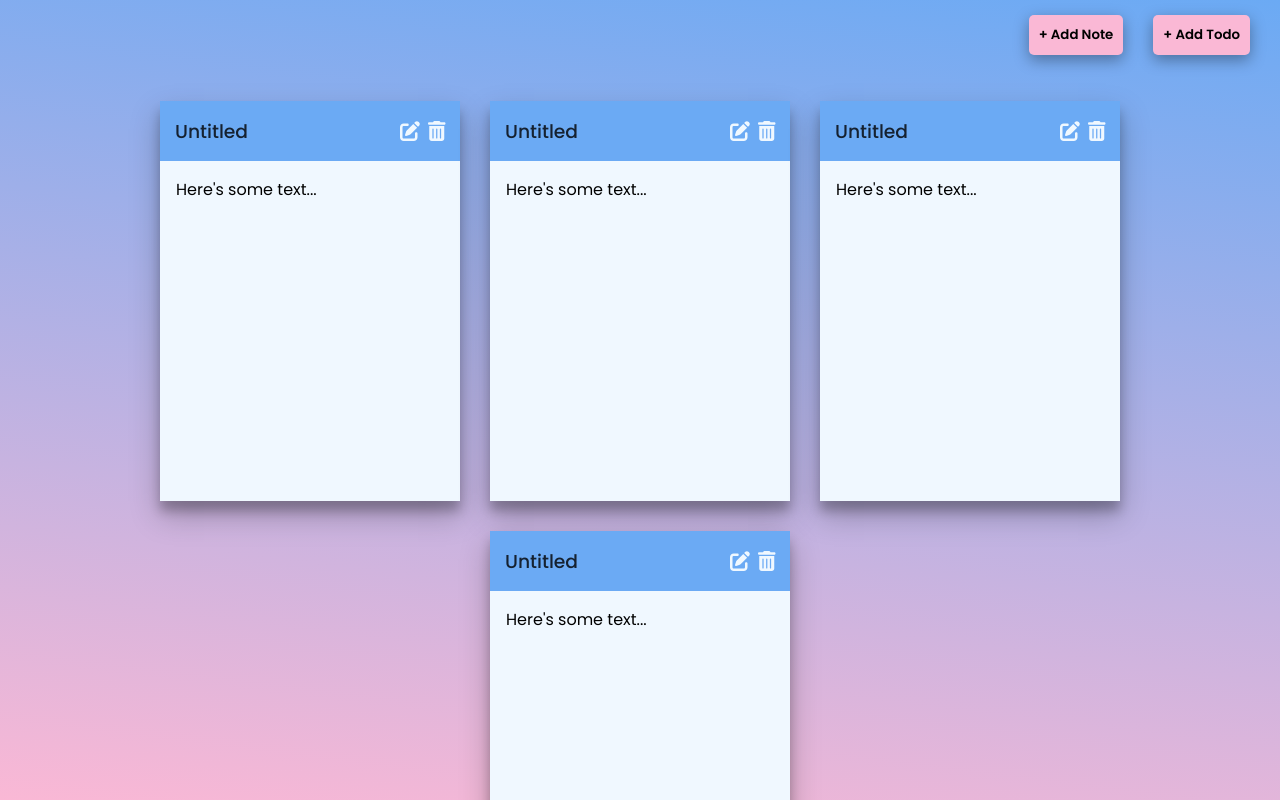
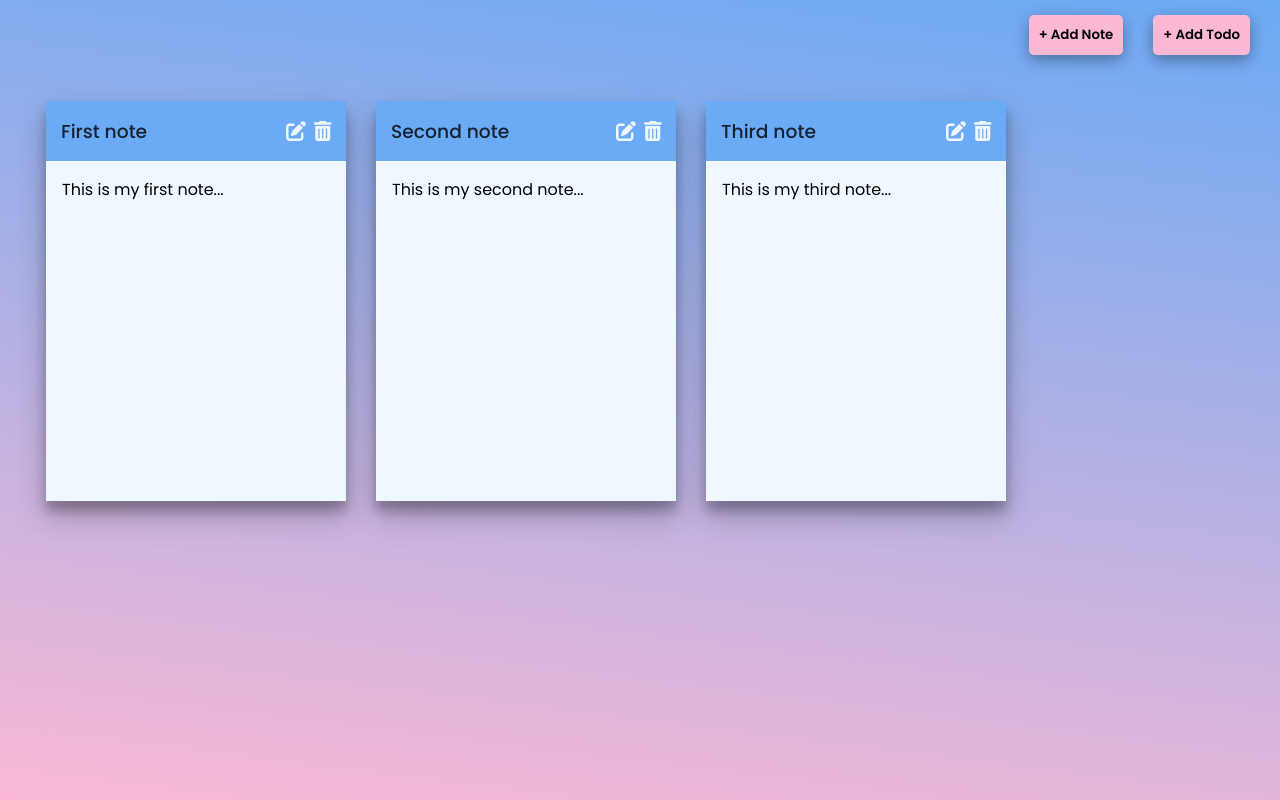
Before and after one commit to marijahavaic/notes-todo-app, a React (Create React App) app: page / in a window 1280 px wide. Shown: the top 800 px of the page. Built offline with nearby package versions, Linux system fonts and the light colour scheme.

Commit message:
Create useState for notes, write static props and pass them to NotesList, map through notes and render a note with static props

```diff
--- a/src/App.js
+++ b/src/App.js
@@ -1,27 +1,40 @@
-import React from 'react';
+import React, {useState} from 'react';
+import {nanoid} from 'nanoid';
 
 import './App.css';
-import NoteList from './Components/NotesList';
+import NotesList from './Components/NotesList';
 
-class App extends React.Component {
+function App() {
 
-  // createNote() {
+  const [notes, setNotes] = useState([
+    {
+    id: nanoid(),
+    title: "First note",
+    text: "This is my first note..."
+    },
+    {
+      id: nanoid(),
+      title: "Second note",
+      text: "This is my second note..."
+    },
+    {
+      id: nanoid(),
+      title: "Third note",
+      text: "This is my third note..."
+    }
+]);
 
-  // }
-
-  render() {
     return (
       <div className="App">
         <div className='Buttons'>
-          <button onClick={this.createNote}>+ Add Note</button>
+          <button>+ Add Note</button>
           <button>+ Add Todo</button>
         </div>
         <div className='Notes'>
-          <NoteList />
+          <NotesList notes={notes} />
         </div>
       </div>
     );
-    }
 }
 
 export default App;
--- a/src/Components/Note.js
+++ b/src/Components/Note.js
@@ -5,24 +5,21 @@ import '../Style/Note.css'
 import { FontAwesomeIcon } from '@fortawesome/react-fontawesome';
 import { faPenToSquare, faTrashCan } from '@fortawesome/free-solid-svg-icons';
 
-class Note extends React.Component {
-
-    render() {
+const Note = ({ id, title, text }) => {
         return (
         <div className="Note">
             <div className='Header'>
-                <h3>Untitled</h3>
+                <h3>{title}</h3>
                 <div className='Icons'>
                     <FontAwesomeIcon icon={faPenToSquare} className="Icon" />
                     <FontAwesomeIcon icon={faTrashCan} className="Icon" />
                 </div>
             </div>
             <div className='Body'>
-                <p>Here's some text...</p>
+                <p>{text}</p>
             </div>
         </div>
         )
-    }
 }
 
 export default Note;
--- a/src/Components/NotesList.js
+++ b/src/Components/NotesList.js
@@ -4,18 +4,14 @@ import Note from './Note';
 
 import '../Style/NotesList.css';
 
-class NoteList extends React.Component {
-
-    render() {
-        return (
-        <div className="NoteList">
-            <Note />
-            <Note />
-            <Note />
-            <Note />
+const NotesList = ({ notes }) => {
+    return (
+        <div className="NotesList">
+            {notes.map((note) => (
+                <Note id={note.id} title={note.title} text={note.text} />
+            ))}
         </div>
-        )
-    }
+    )
 }
 
-export default NoteList;
+export default NotesList;
--- a/src/Style/Note.css
+++ b/src/Style/Note.css
@@ -1,7 +1,7 @@
 .Note
 {
     width: 300px;
-    height: 400px;
+    min-height: 400px;
     margin: 15px;
     background-color: aliceblue;
     box-shadow: rgba(0, 0, 0, 0.25) 0px 14px 28px, rgba(0, 0, 0, 0.22) 0px 10px 10px;
--- a/src/Style/NotesList.css
+++ b/src/Style/NotesList.css
@@ -1,4 +1,4 @@
-.NoteList
+.NotesList
 {
     display: flex;
     margin: 16px;
```
